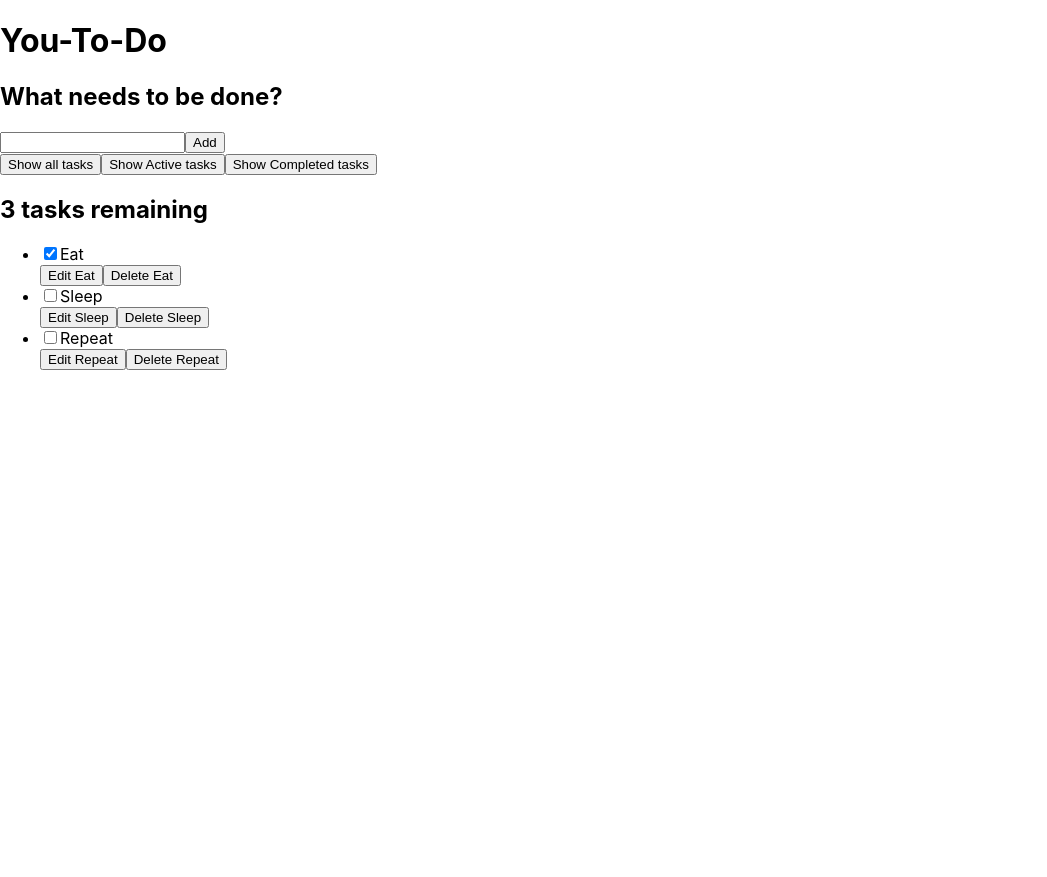
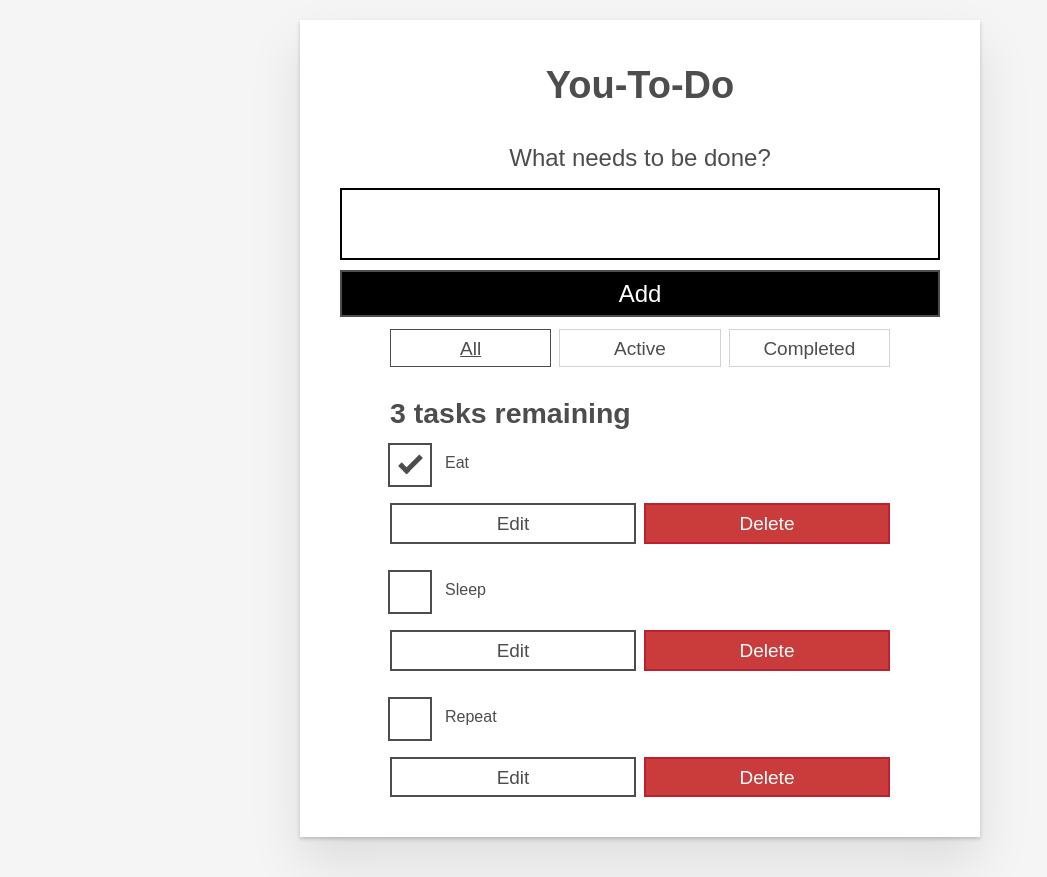
Before and after one commit to cliveford/moz-todo-react, a React (Create React App) app: page / in a window 1280 px wide. Shown: the whole page, without its empty margins (0-1047 px from the left). Before the commit the page ends 800 px from the top, so only its background shows below. Built offline with nearby package versions, Linux system fonts and the light colour scheme.

Commit message:
added CSS

```diff
--- a/src/index.css
+++ b/src/index.css
@@ -1,13 +1,292 @@
+/* RESETS */
+*,
+*::before,
+*::after {
+  box-sizing: border-box;
+}
+*:focus {
+  outline: 3px dashed #228bec;
+  outline-offset: 0;
+}
+html {
+  font: 62.5% / 1.15 sans-serif;
+}
+h1,
+h2 {
+  margin-bottom: 0;
+}
+ul {
+  list-style: none;
+  padding: 0;
+}
+button {
+  border: none;
+  margin: 0;
+  padding: 0;
+  width: auto;
+  overflow: visible;
+  background: transparent;
+  color: inherit;
+  font: inherit;
+  line-height: normal;
+  -webkit-font-smoothing: inherit;
+  -moz-osx-font-smoothing: inherit;
+  -webkit-appearance: none;
+}
+button::-moz-focus-inner {
+  border: 0;
+}
+button,
+input,
+optgroup,
+select,
+textarea {
+  font-family: inherit;
+  font-size: 100%;
+  line-height: 1.15;
+  margin: 0;
+}
+button,
+input {
+  overflow: visible;
+}
+input[type='text'] {
+  border-radius: 0;
+}
 body {
+  width: 100%;
+  max-width: 68rem;
+  margin: 0 auto;
+  font: 1.6rem/1.25 Arial, sans-serif;
+  background-color: #f5f5f5;
+  color: #4d4d4d;
+}
+@media screen and (min-width: 620px) {
+  body {
+    font-size: 1.9rem;
+    line-height: 1.31579;
+  }
+}
+/*END RESETS*/
+/* GLOBAL STYLES */
+.form-group > input[type='text'] {
+  display: inline-block;
+  margin-top: 0.4rem;
+}
+.btn {
+  padding: 0.8rem 1rem 0.7rem;
+  border: 0.2rem solid #4d4d4d;
+  cursor: pointer;
+  text-transform: capitalize;
+}
+.btn.toggle-btn {
+  border-width: 1px;
+  border-color: #d3d3d3;
+}
+.btn.toggle-btn[aria-pressed='true'] {
+  text-decoration: underline;
+  border-color: #4d4d4d;
+}
+.btn__danger {
+  color: #fff;
+  background-color: #ca3c3c;
+  border-color: #bd2130;
+}
+.btn__filter {
+  border-color: lightgrey;
+}
+.btn__primary {
+  color: #fff;
+  background-color: #000;
+}
+.btn-group {
+  display: flex;
+  justify-content: space-between;
+}
+.btn-group > * {
+  flex: 1 1 49%;
+}
+.btn-group > * + * {
+  margin-left: 0.8rem;
+}
+.label-wrapper {
   margin: 0;
-  font-family: -apple-system, BlinkMacSystemFont, 'Segoe UI', 'Roboto', 'Oxygen',
-    'Ubuntu', 'Cantarell', 'Fira Sans', 'Droid Sans', 'Helvetica Neue',
-    sans-serif;
+  flex: 0 0 100%;
+  text-align: center;
+}
+.visually-hidden {
+  position: absolute !important;
+  height: 1px;
+  width: 1px;
+  overflow: hidden;
+  clip: rect(1px 1px 1px 1px);
+  clip: rect(1px, 1px, 1px, 1px);
+  white-space: nowrap;
+}
+[class*='stack'] > * {
+  margin-top: 0;
+  margin-bottom: 0;
+}
+.stack-small > * + * {
+  margin-top: 1.25rem;
+}
+.stack-large > * + * {
+  margin-top: 2.5rem;
+}
+@media screen and (min-width: 550px) {
+  .stack-small > * + * {
+    margin-top: 1.4rem;
+  }
+  .stack-large > * + * {
+    margin-top: 2.8rem;
+  }
+}
+.stack-exception {
+  margin-top: 1.2rem;
+}
+/* END GLOBAL STYLES */
+.todoapp {
+  background: #fff;
+  margin: 2rem 0 4rem 0;
+  padding: 1rem;
+  position: relative;
+  box-shadow: 0 2px 4px 0 rgba(0, 0, 0, 0.2), 0 2.5rem 5rem 0 rgba(0, 0, 0, 0.1);
+}
+@media screen and (min-width: 550px) {
+  .todoapp {
+    padding: 4rem;
+  }
+}
+.todoapp > * {
+  max-width: 50rem;
+  margin-left: auto;
+  margin-right: auto;
+}
+.todoapp > form {
+  max-width: 100%;
+}
+.todoapp > h1 {
+  display: block;
+  max-width: 100%;
+  text-align: center;
+  margin: 0;
+  margin-bottom: 1rem;
+}
+.label__lg {
+  line-height: 1.01567;
+  font-weight: 300;
+  padding: 0.8rem;
+  margin-bottom: 1rem;
+  text-align: center;
+}
+.input__lg {
+  padding: 2rem;
+  border: 2px solid #000;
+}
+.input__lg:focus {
+  border-color: #4d4d4d;
+  box-shadow: inset 0 0 0 2px;
+}
+[class*='__lg'] {
+  display: inline-block;
+  width: 100%;
+  font-size: 1.9rem;
+}
+[class*='__lg']:not(:last-child) {
+  margin-bottom: 1rem;
+}
+@media screen and (min-width: 620px) {
+  [class*='__lg'] {
+    font-size: 2.4rem;
+  }
+}
+.filters {
+  width: 100%;
+  margin: unset auto;
+}
+/* Todo item styles */
+.todo {
+  display: flex;
+  flex-direction: row;
+  flex-wrap: wrap;
+}
+.todo > * {
+  flex: 0 0 100%;
+}
+.todo-text {
+  width: 100%;
+  min-height: 4.4rem;
+  padding: 0.4rem 0.8rem;
+  border: 2px solid #565656;
+}
+.todo-text:focus {
+  box-shadow: inset 0 0 0 2px;
+}
+/* CHECKBOX STYLES */
+.c-cb {
+  box-sizing: border-box;
+  font-family: Arial, sans-serif;
   -webkit-font-smoothing: antialiased;
-  -moz-osx-font-smoothing: grayscale;
+  font-weight: 400;
+  font-size: 1.6rem;
+  line-height: 1.25;
+  display: block;
+  position: relative;
+  min-height: 44px;
+  padding-left: 40px;
+  clear: left;
 }
-
-code {
-  font-family: source-code-pro, Menlo, Monaco, Consolas, 'Courier New',
-    monospace;
+.c-cb > label::before,
+.c-cb > input[type='checkbox'] {
+  box-sizing: border-box;
+  top: -2px;
+  left: -2px;
+  width: 44px;
+  height: 44px;
 }
+.c-cb > input[type='checkbox'] {
+  -webkit-font-smoothing: antialiased;
+  cursor: pointer;
+  position: absolute;
+  z-index: 1;
+  margin: 0;
+  opacity: 0;
+}
+.c-cb > label {
+  font-size: inherit;
+  font-family: inherit;
+  line-height: inherit;
+  display: inline-block;
+  margin-bottom: 0;
+  padding: 8px 15px 5px;
+  cursor: pointer;
+  touch-action: manipulation;
+}
+.c-cb > label::before {
+  content: '';
+  position: absolute;
+  border: 2px solid currentColor;
+  background: transparent;
+}
+.c-cb > input[type='checkbox']:focus + label::before {
+  border-width: 4px;
+  outline: 3px dashed #228bec;
+}
+.c-cb > label::after {
+  box-sizing: content-box;
+  content: '';
+  position: absolute;
+  top: 11px;
+  left: 9px;
+  width: 18px;
+  height: 7px;
+  transform: rotate(-45deg);
+  border: solid;
+  border-width: 0 0 5px 5px;
+  border-top-color: transparent;
+  opacity: 0;
+  background: transparent;
+}
+.c-cb > input[type='checkbox']:checked + label::after {
+  opacity: 1;
+}
```
